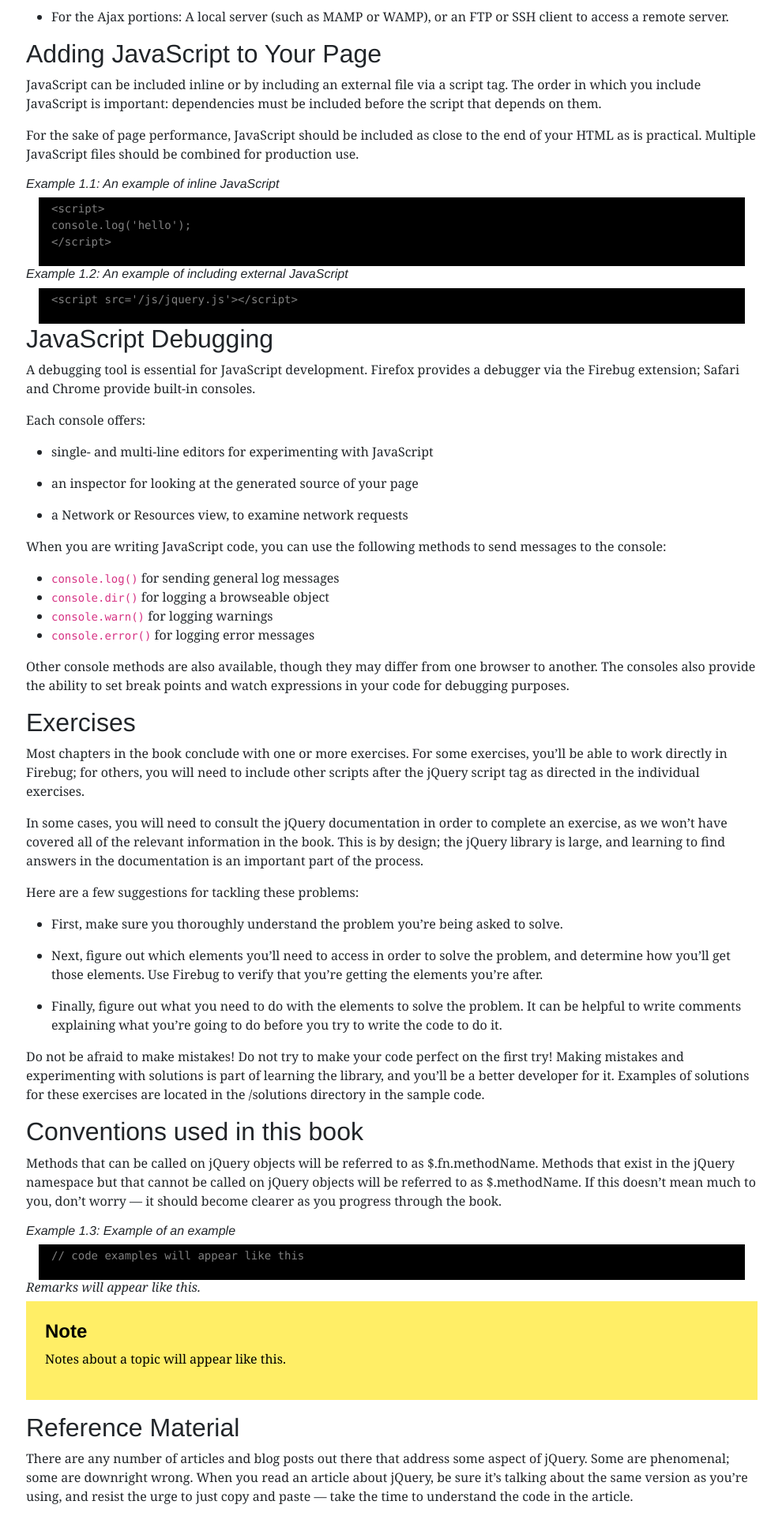
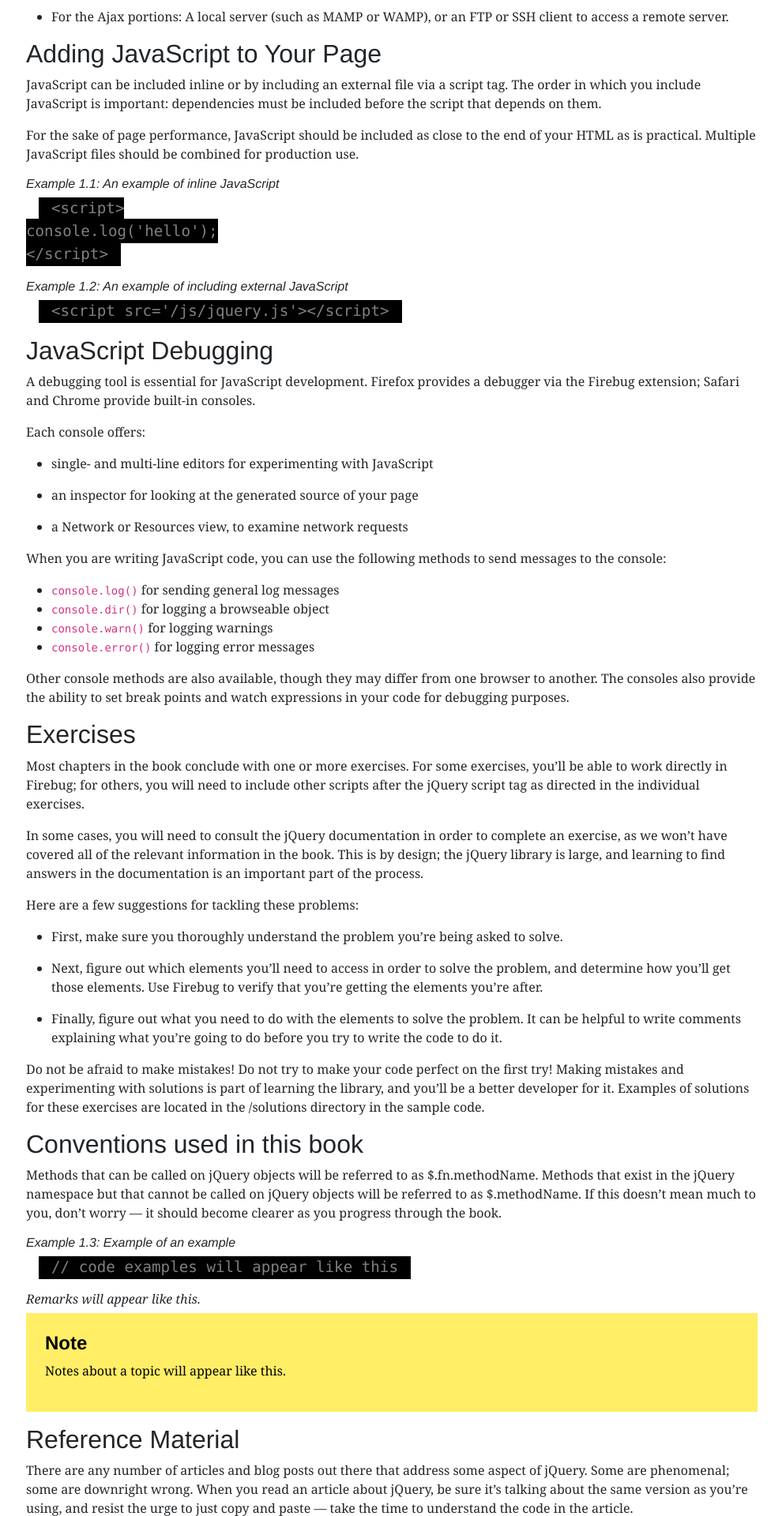
Before and after one commit to dan-carroll/jquery-fundamentals, a Jekyll site: the page built from legacy/ch01-welcome.md, in a window 1280 px wide. Shown: the part 810-2730 px from the top of the page at 79% size, without its empty margins (144-1134 px from the left). Built offline with Jekyll 4.4.1, drawn with Linux system fonts in a browser that asks for light colours.

Commit message:
Update main.css
Moved styles from div.highlight to pre code.

```diff
--- a/assets/css/main.css
+++ b/assets/css/main.css
@@ -61,12 +61,11 @@ footer > p {
     padding: 1.5rem;
 }
 
-div.highlight {
+pre code {
     background-color: black;
     color: gray;
     margin-left: 1rem;
     margin-right: 1rem;
     padding: .25rem 1rem;
-    font-family: "Consolas", "Bitstream Vera Sans Mono", "Courier New", Courier, monospace;
-    font-size: 1rem;
+    font-size: 1.2rem;
 }
```
